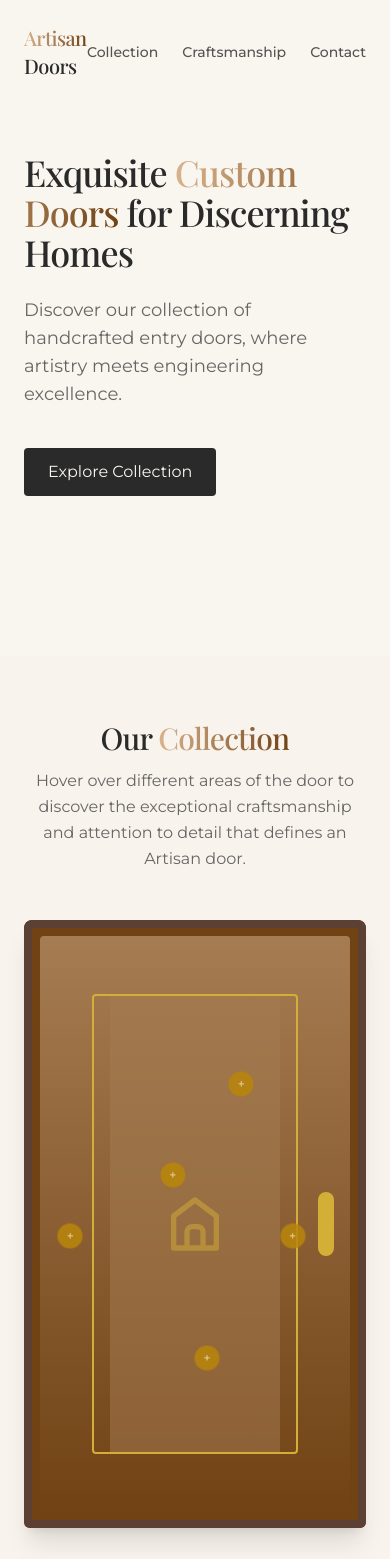
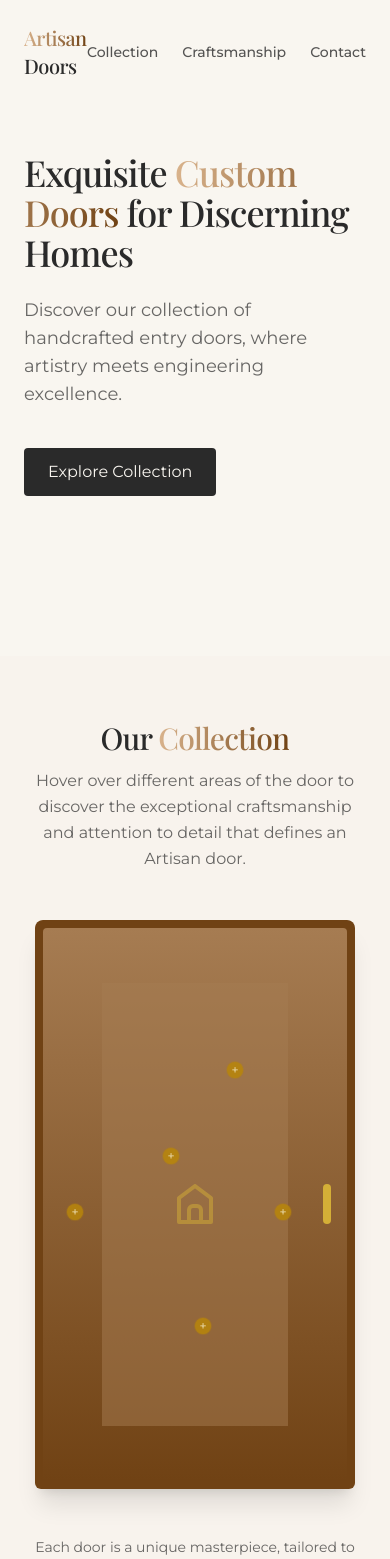
Before and after one commit to tfarzalo/artisan-door-revealed, a React (Vite) app: page / in a window 390 px wide. Shown: the top 1559 px of the page. Built offline with nearby package versions, Linux system fonts and the light colour scheme.

Commit message:
Fix: Reduce door showcase size
Adjust the size of the door showcase component to be smaller.

```diff
--- a/src/components/DoorHotspot.tsx
+++ b/src/components/DoorHotspot.tsx
@@ -57,11 +57,12 @@ const DoorHotspot: React.FC<DoorHotspotProps> = ({
           top: "calc(100% + 10px)",
           left: x > 50 ? "auto" : "0",
           right: x > 50 ? "0" : "auto",
-          minWidth: "220px",
+          minWidth: "180px",
+          maxWidth: "200px",
         }}
       >
-        <h4 className="text-luxury-text text-lg font-serif mb-2">{title}</h4>
-        <p className="text-luxury-text/80 text-sm">{description}</p>
+        <h4 className="text-luxury-text text-base font-serif mb-1">{title}</h4>
+        <p className="text-luxury-text/80 text-xs">{description}</p>
       </div>
     </div>
   );
--- a/src/components/DoorShowcase.tsx
+++ b/src/components/DoorShowcase.tsx
@@ -54,18 +54,18 @@ const DoorShowcase: React.FC = () => {
   const [activeHotspot, setActiveHotspot] = useState<string | null>(null);
 
   return (
-    <div className="doorway w-full max-w-3xl aspect-[9/16]">
+    <div className="doorway w-full max-w-md aspect-[9/16] mx-auto">
       <div className="relative w-full h-full">
         {/* The main door image */}
         <div className="absolute inset-0 bg-wood-dark rounded-t-lg">
           {/* Door frame */}
-          <div className="absolute inset-0 border-8 md:border-12 border-wood-walnut rounded-t-lg">
+          <div className="absolute inset-0 border-6 md:border-8 border-wood-walnut rounded-t-lg">
             {/* Door panel */}
-            <div className="absolute inset-2 md:inset-4 bg-gradient-to-b from-wood to-wood-dark rounded-sm flex items-center justify-center">
+            <div className="absolute inset-2 md:inset-3 bg-gradient-to-b from-wood to-wood-dark rounded-sm flex items-center justify-center">
               {/* Door center panel with decorative element */}
-              <div className="w-2/3 h-4/5 border-2 border-metal-brass rounded-sm flex items-center justify-center">
-                <div className="w-full h-full m-4 bg-wood bg-opacity-50 flex items-center justify-center">
-                  <div className="w-16 h-16 md:w-24 md:h-24 text-metal-brass opacity-50">
+              <div className="w-2/3 h-4/5 border-1 md:border-2 border-metal-brass rounded-sm flex items-center justify-center">
+                <div className="w-full h-full m-2 md:m-4 bg-wood bg-opacity-50 flex items-center justify-center">
+                  <div className="w-12 h-12 md:w-16 md:h-16 text-metal-brass opacity-50">
                     {/* Decorative element */}
                     <svg viewBox="0 0 24 24" fill="none" className="w-full h-full">
                       <path
@@ -90,7 +90,7 @@ const DoorShowcase: React.FC = () => {
           </div>
 
           {/* Door handle */}
-          <div className="absolute right-8 top-1/2 transform -translate-y-1/2 w-4 h-16 bg-metal-brass rounded-full"></div>
+          <div className="absolute right-6 top-1/2 transform -translate-y-1/2 w-2 md:w-3 h-10 md:h-12 bg-metal-brass rounded-full"></div>
 
           {/* Hotspots */}
           {doorHotspots.map((hotspot) => (
--- a/src/index.css
+++ b/src/index.css
@@ -110,7 +110,7 @@
 
 @layer components {
   .hotspot {
-    @apply w-6 h-6 md:w-8 md:h-8 rounded-full bg-luxury-accent bg-opacity-50 cursor-pointer absolute z-10 flex items-center justify-center;
+    @apply w-4 h-4 md:w-5 md:h-5 rounded-full bg-luxury-accent bg-opacity-50 cursor-pointer absolute z-10 flex items-center justify-center;
   }
 
   .hotspot::before {
@@ -118,7 +118,7 @@
   }
 
   .hotspot-content {
-    @apply absolute z-20 bg-white bg-opacity-95 p-4 rounded-md shadow-lg max-w-xs;
+    @apply absolute z-20 bg-white bg-opacity-95 p-3 rounded-md shadow-lg max-w-xs;
   }
 
   .showcase-container {
--- a/src/pages/Index.tsx
+++ b/src/pages/Index.tsx
@@ -32,7 +32,7 @@ const Index = () => {
                 </div>
               </div>
 
-              <div className="md:w-1/2 showcase-container animate-scale-in">
+              <div className="md:w-1/2 md:max-w-xs showcase-container animate-scale-in">
                 <DoorShowcase />
               </div>
             </div>
@@ -50,7 +50,7 @@ const Index = () => {
             </p>
 
             <div className="flex justify-center">
-              <div className="max-w-3xl w-full">
+              <div className="max-w-xs w-full">
                 <DoorShowcase />
               </div>
             </div>
```
